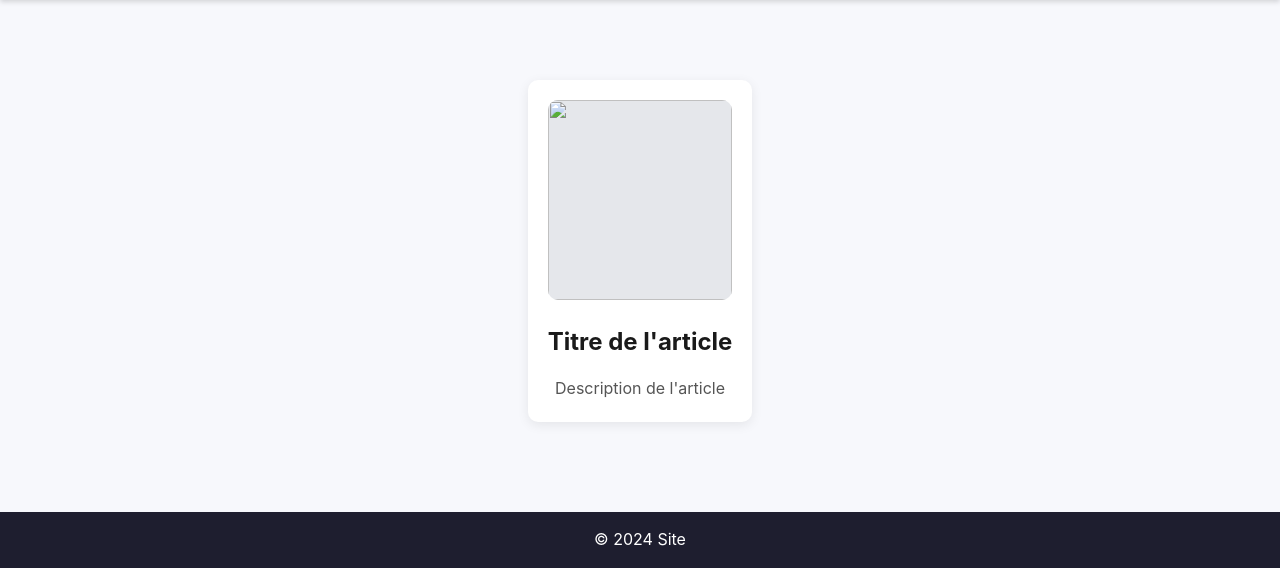
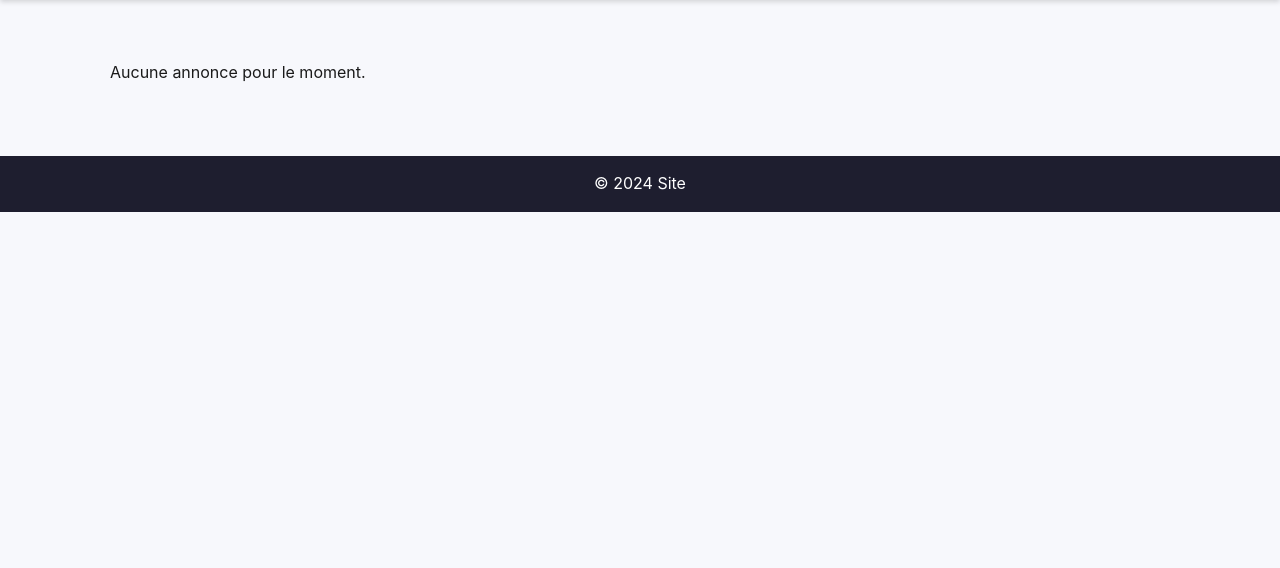
Before and after one commit to moiV123/Site_vente_en_ligne1, a Flask app: page / in a window 1280 px wide. Shown: the part 255-823 px from the top of the page. After the commit the page ends 467 px from the top, so only its background shows below. Run offline with Flask 3, Linux system fonts and the light colour scheme.

Commit message:
correctif_html

```diff
--- a/templates/index.html
+++ b/templates/index.html
@@ -1,11 +1,17 @@
 {% extends "base.html" %}
 
 {% block content %}
+{% for item in annonces %}
 <section class="article_pres">
     <article class="annonce">
-        <img src="" class="img_article">
-        <h2 class="titre_article">Titre de l'article</h2>
-        <p class="description_article">Description de l'article</p>
+        <img src="{{ item.image }}" class="img_article">
+        <h2 class="titre_article">{{ item.titre }}</h2>
+        <p class="description_article">{{ item.description }}</p>
+        <p class="prix_article">{{ item.prix }}</p>
+        <p class="auteur_article">Par {{ item.auteur }}</p>
     </article>
 </section>
+{% else %}
+<p class="no-annonce">Aucune annonce pour le moment.</p>
+{% endfor %}
 {% endblock %}
```
